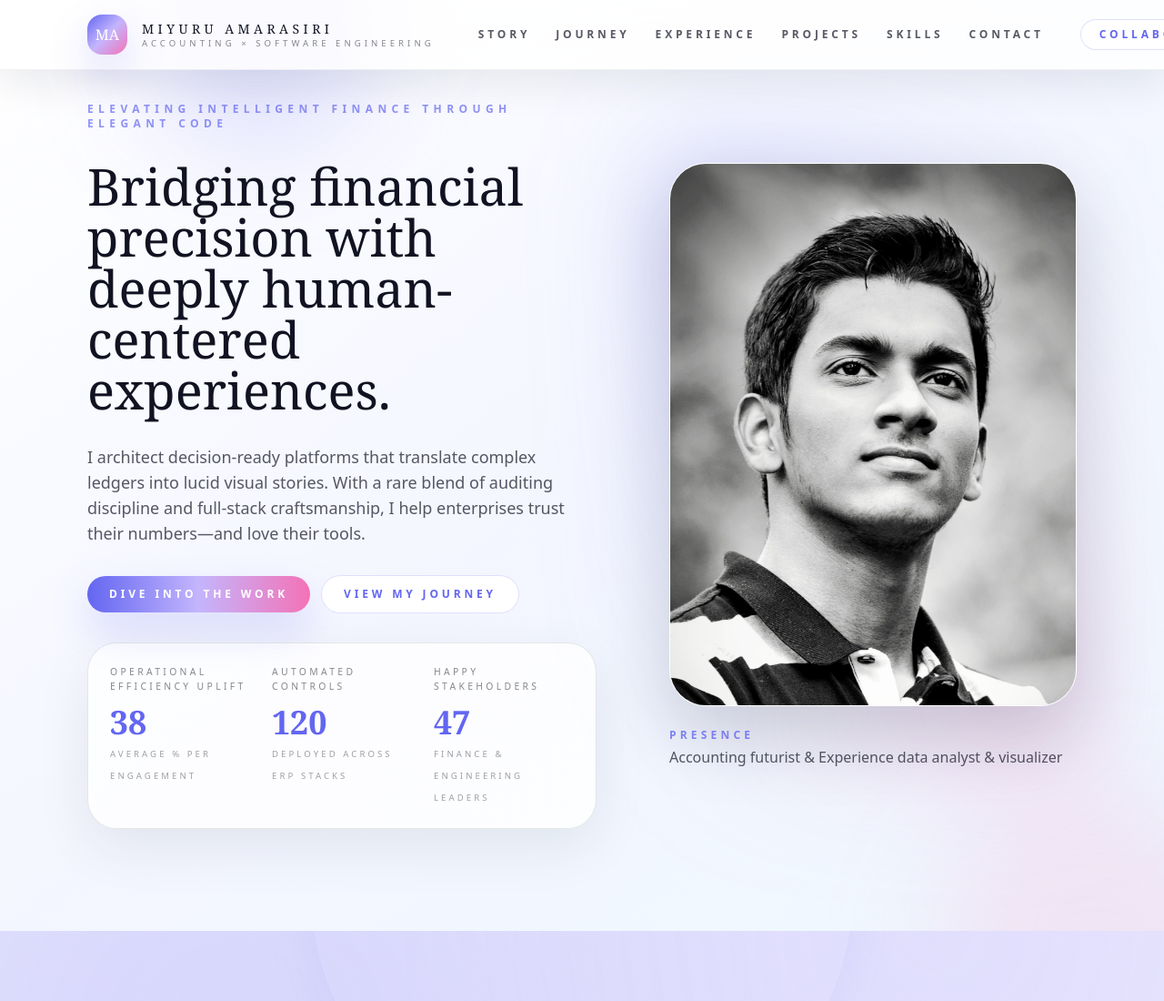
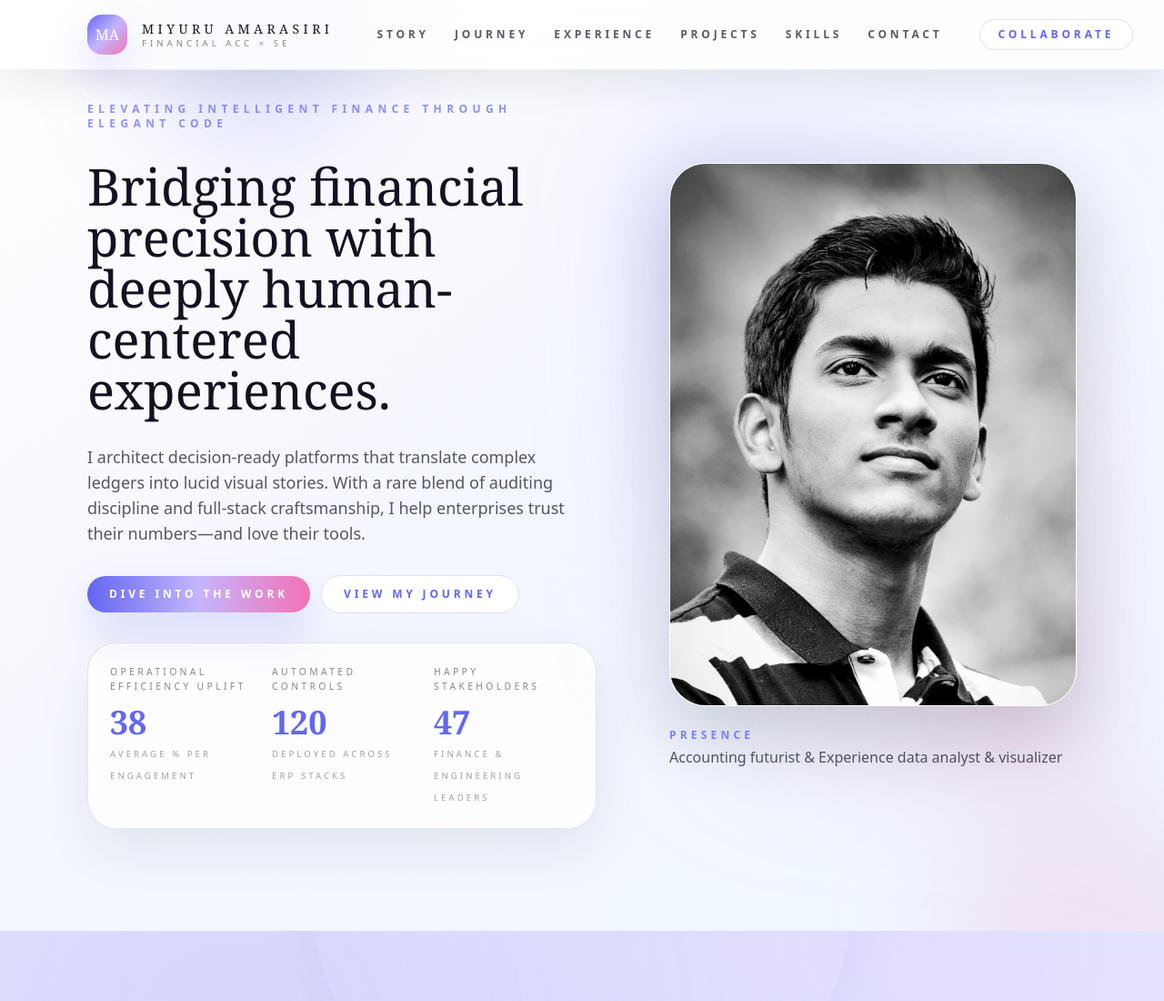
Before and after one commit to MiyuruAmarasiri/miyuruamarasiri.github.io, a website built with webpack: page index.html in a window 1280 px wide. Shown: the top 1100 px of the page at 91% size. Built offline with nearby package versions, Linux system fonts and the light colour scheme.

Commit message:
fix: update brand tag to reflect accurate professional focus

```diff
--- a/index.html
+++ b/index.html
@@ -43,7 +43,7 @@
           <span class="brand-mark grid h-11 w-11 place-items-center rounded-2xl bg-gradient-to-br from-aurora via-glow to-bloom font-display text-base text-white shadow-float">MA</span>
           <span class="brand-copy flex flex-col leading-tight">
             <span class="brand-name text-sm font-display uppercase tracking-[0.35em] text-ink">Miyuru Amarasiri</span>
-            <span class="brand-tag text-[0.6rem] uppercase tracking-[0.45em] text-ink/50">Accounting × Software Engineering</span>
+            <span class="brand-tag text-[0.6rem] uppercase tracking-[0.45em] text-ink/50">Financial ACC × SE</span>
           </span>
         </a>
 
```
